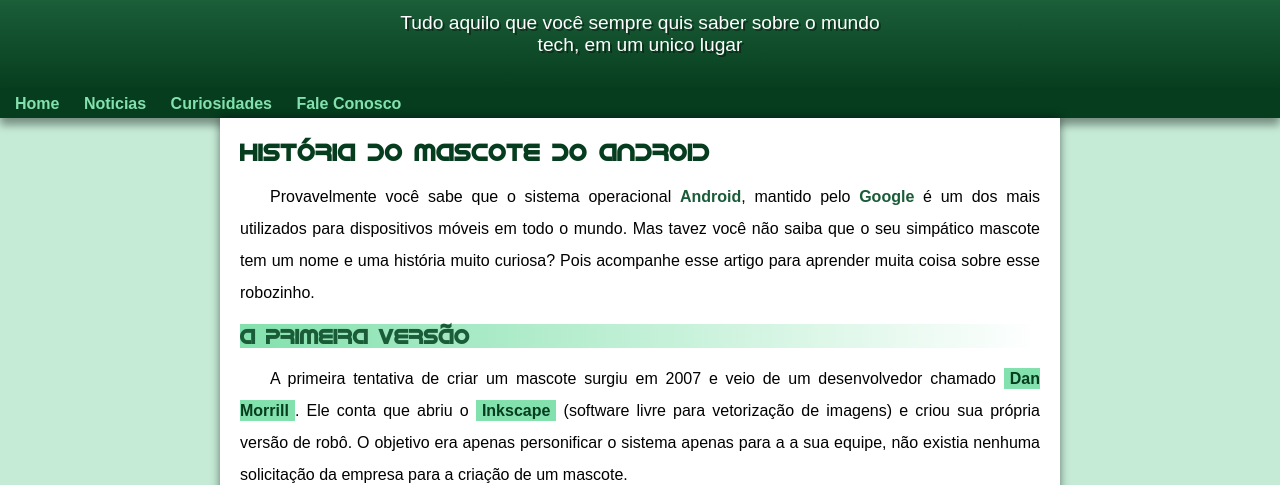
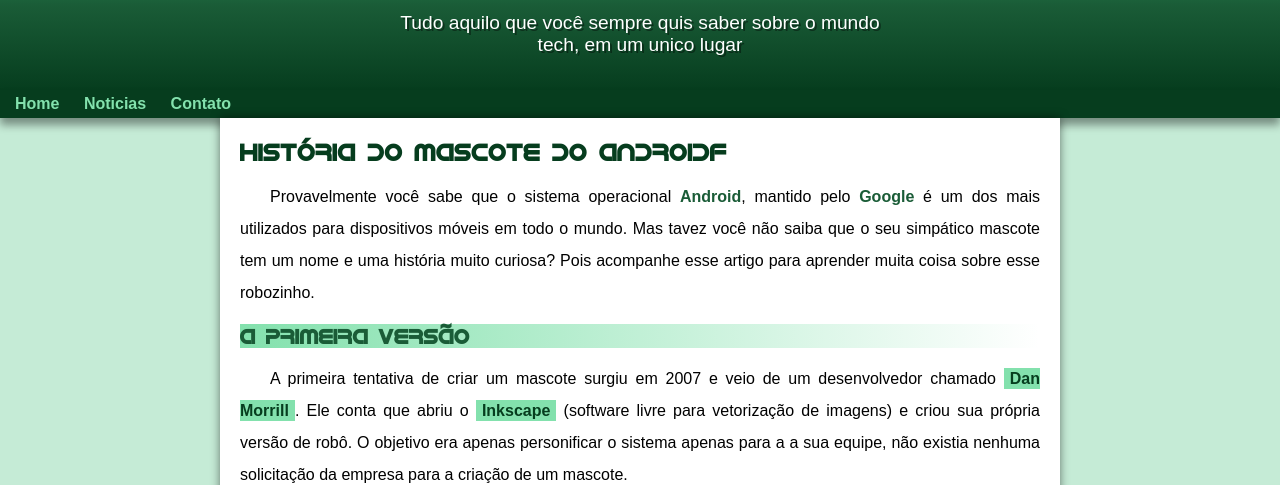
Before and after one commit to gabrieldevmartins/projeto-android, a plain HTML site: page index.html in a window 1280 px wide. Shown: the part 80-565 px from the top of the page. Drawn offline with Linux system fonts and the light colour scheme.

Commit message:
atualizei

```diff
--- a/estilo/style.css
+++ b/estilo/style.css
@@ -65,20 +65,22 @@ nav {
     background-color: var(--cor5);
     padding: 5px;
     box-shadow: 0px 7px 9px rgba(0, 0, 0, 0.397);
+    min-height: 13px;
 }
 
 nav > a {
     text-decoration: none;
     color: var(--cor1);
     font-weight: bold;
-    padding: 10px;
+    padding: 5px 10px;
+    border-radius: 5px;
+
 }
 
 nav > a:hover{
     background-color: var(--cor2);
     color: var(--cor5);
     transition-duration: 0.5s;
-    border-radius: 5px;
 }
 
 main {
--- a/index.html
+++ b/index.html
@@ -15,13 +15,12 @@
     <nav>
         <a href="#">Home</a>
         <a href="#">Noticias</a>
-        <a href="#">Curiosidades</a>
-        <a href="#">Fale Conosco</a>
+        <a href="#">Contato</a>
     </nav>
     <main>
         <article>
             <h1>
-                História do Mascote do Android
+                História do Mascote do Androidf
             </h1>
 
             <p>
```
